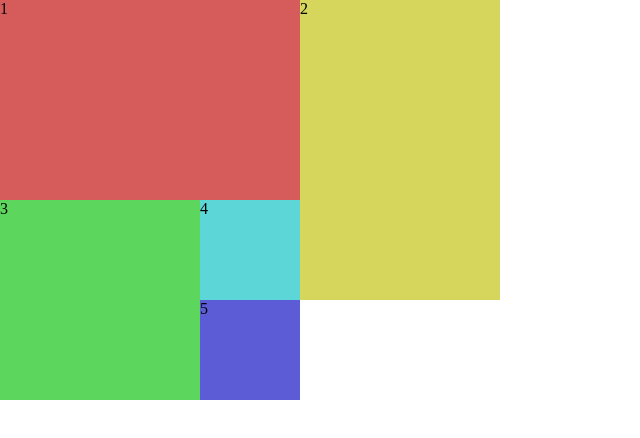
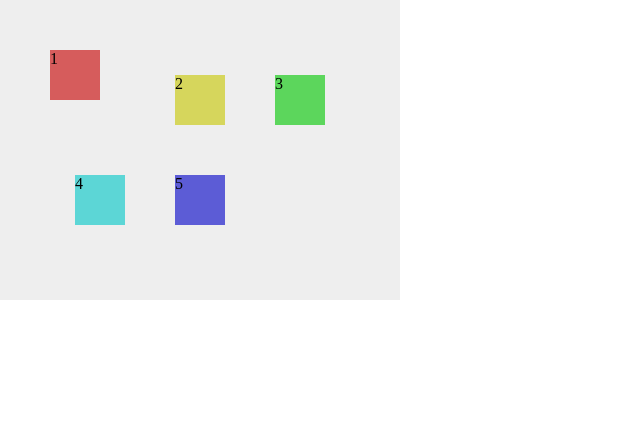
Before and after one commit to umedanaoyuki/grid-layout, a plain HTML site: page index.html in a window 1280 px wide. Shown: the whole page, without its empty margins (0-640 px from the left). Drawn offline with Linux system fonts and the light colour scheme.

Commit message:
grid全体の調整とgrid内の要素の位置調整

```diff
--- a/style.css
+++ b/style.css
@@ -4,38 +4,43 @@ body {
 
 .container {
     display: grid;
-    grid-template-columns: repeat(5, 100px);
-    grid-template-rows: repeat(4, 100px);
+    grid-template-columns: repeat(3, 100px);
+    grid-template-rows: repeat(2, 100px);
 
-    grid-template-areas:
-     "r r r y y"
-     "r r r y y"
-     "c c g y y"
-     "c c b . .";
+    width: 400px;
+    height: 300px;
+    background: #eee;
+
+    justify-content: center;
+    align-content: center;
+
+    justify-items: center;
+    align-items: center;
 }
 
 .box1 {
     background: hsl(0, 60%, 60%);
-    grid-area:  r;
+    justify-self: start;
+    align-self: start;
 }
 
 .box2 {
     background: hsl(60, 60%, 60%);
-    grid-area:  y;
 }
 
 .box3 {
     background: hsl(120, 60%, 60%);
-    grid-area: c;
 }
 
 .box4 {
     background: hsl(180, 60%, 60%);
-    grid-area: g;
-
 }
 
 .box5 {
     background: hsl(240, 60%, 60%);
-    grid-area: b;
 }
+
+.container > div {
+    width: 50px;
+    height: 50px;
+}
```
